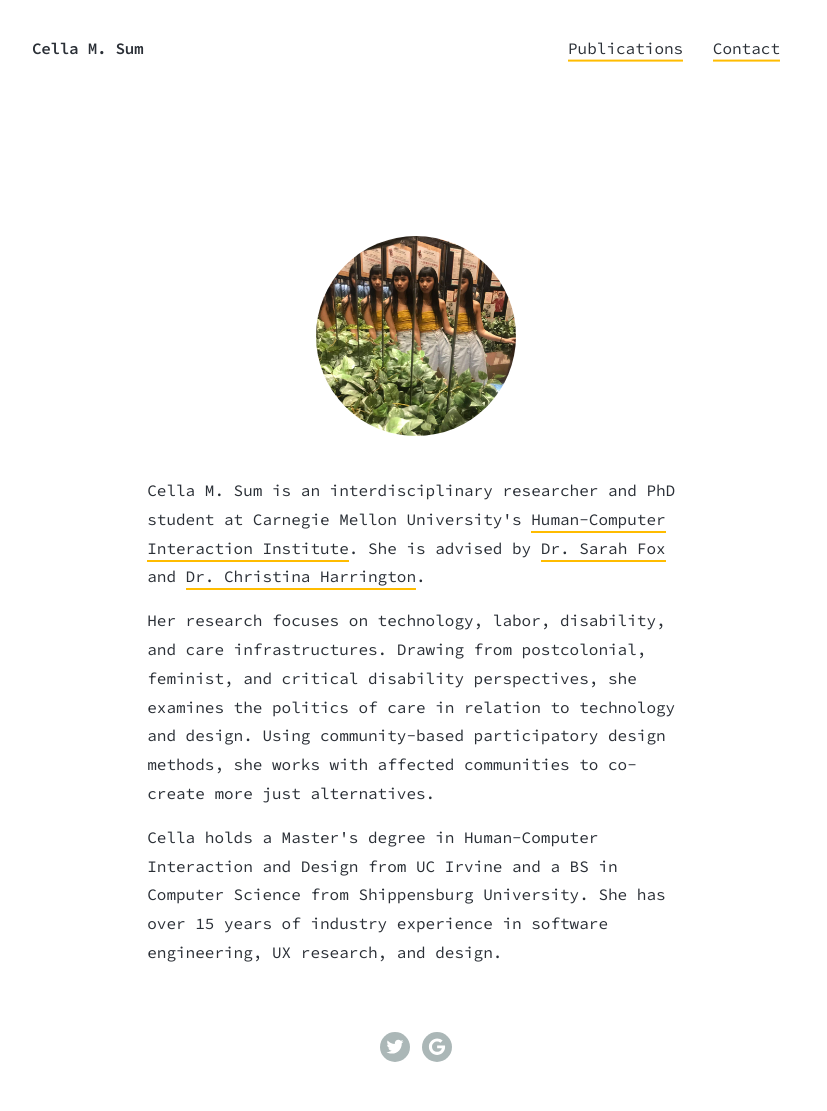
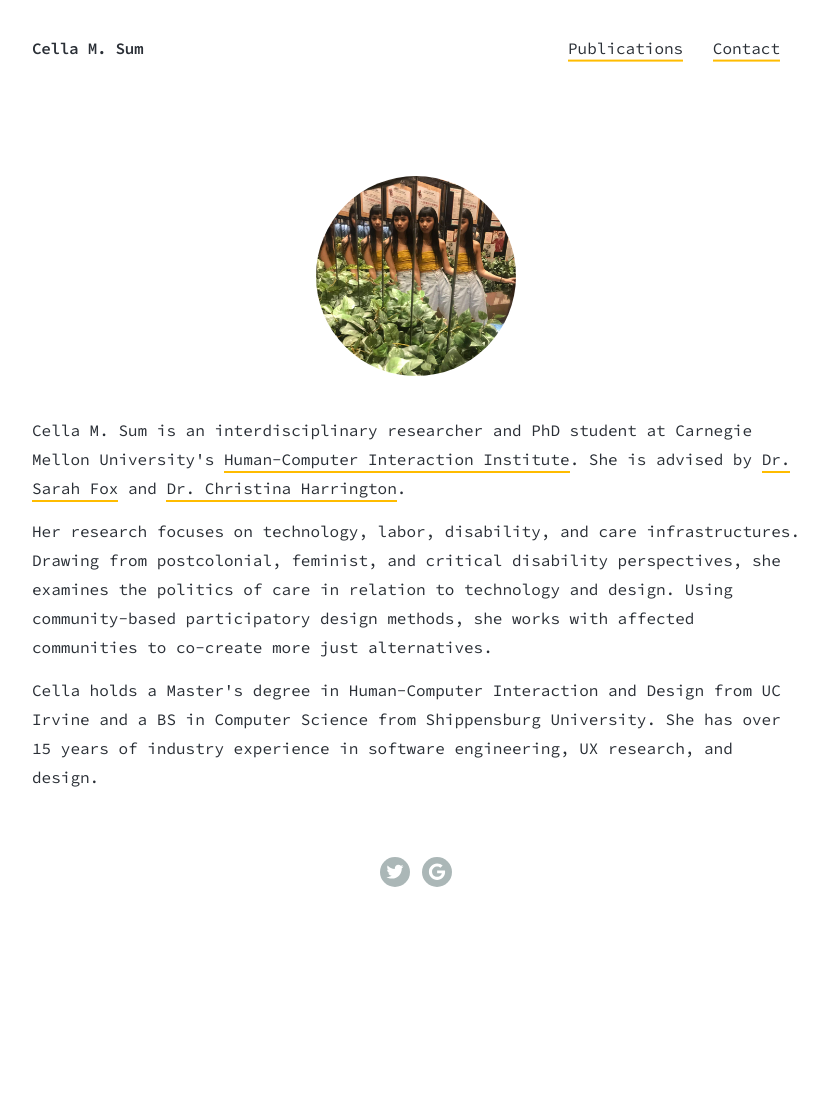
Before and after one commit to cella/cellaio, a Jekyll site: the page built from index.html, in a window 1280 px wide. Shown: the whole page, without its empty margins (224-1051 px from the left). Built offline with Jekyll 4.4.1, drawn with Linux system fonts in a browser that asks for light colours; nearby versions of some CDN libraries; after the commit the page ends 935 px from its top, so only the background shows below that.

Commit message:
Update index.html

```diff
--- a/index.html
+++ b/index.html
@@ -5,10 +5,7 @@ description: Cella M. Sum is an interdisciplinary researcher and PhD student at
 Human-Computer Interaction Institute.
 ---
 
-
-<div class="wrap">
   <div class="container">
-    <section>
     <div class="image-wrap"><img class="circle-image" src="images/about/cella.jpg"
         alt="A photo showing multiple reflections of Cella in a series of mirrors." /></div>
     <p>Cella M. Sum is an interdisciplinary researcher and PhD student at Carnegie Mellon University's <a
@@ -23,6 +20,5 @@ Human-Computer Interaction Institute.
       Cella holds a Master's degree in Human-Computer Interaction and Design from UC Irvine and a BS in Computer
       Science from Shippensburg University. She has over 15 years of industry experience in software engineering, UX
       research, and design.
-    </section>
+    </p>
   </div>
-</div>
```
Lines whose indentation alone changed are shown as unchanged.
